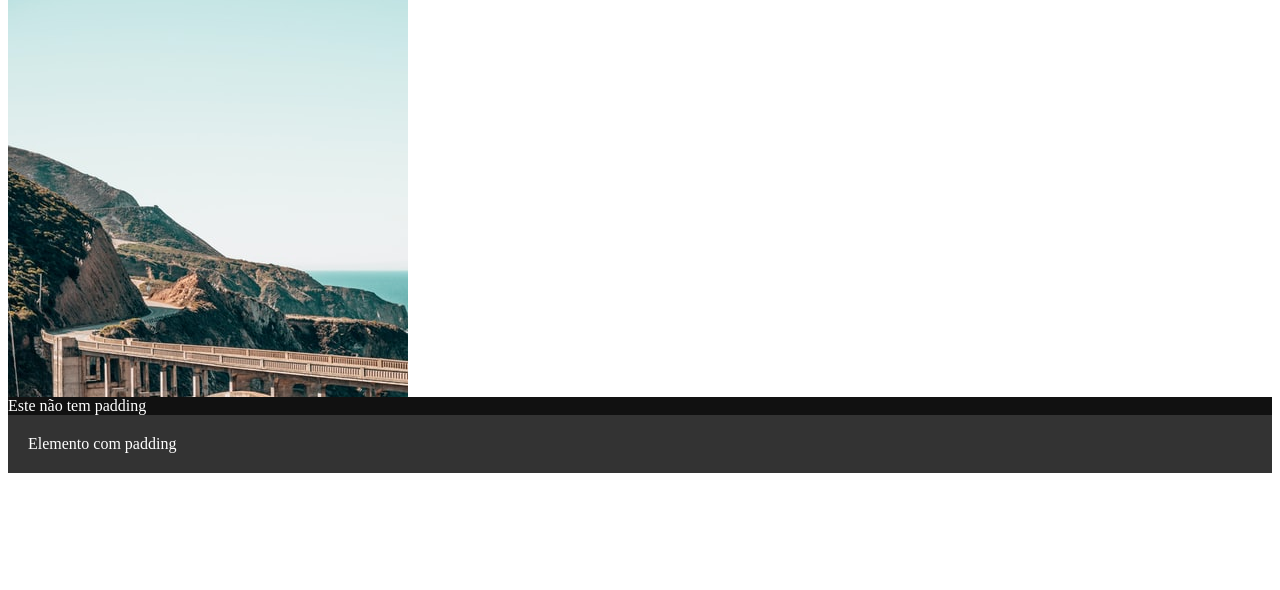
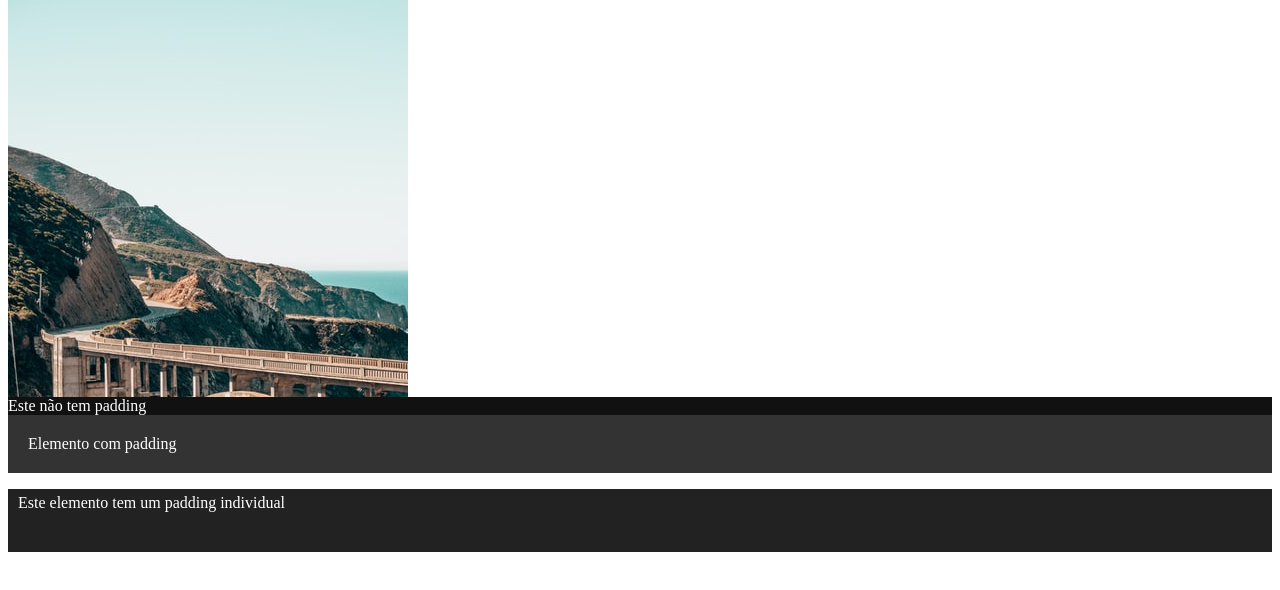
Before and after one commit to gabysenac/13-03-html, a plain HTML site: page index.html in a window 1280 px wide. Shown: the part 1896-2486 px from the top of the page. Drawn offline with Linux system fonts and the light colour scheme.

Commit message:
20 padding individual

```diff
--- a/css/style.css
+++ b/css/style.css
@@ -128,3 +128,16 @@
     background-color: #333;
     padding: 20px;
 }
+
+
+/* 20 padding individual */
+.padding-individual{
+    background-color: #222;
+    color:#fff;
+    /* padding-top: 5px;
+    padding-bottom: 40px;
+    padding-left: 10px;
+    padding-right: 20px;
+    */
+    padding: 5px 20px 40px 10px;
+}
--- a/index.html
+++ b/index.html
@@ -113,5 +113,25 @@
 
     <div class="padding">Elemento com padding</div>
 
+    <!-- 20 padding individual -->
+    <p class="padding-individual">Este elemento tem um padding individual</p>
+
+
+
+
+
+
+
+
+
+
+
+
+
+
+
+
+
+
 </body>
 </html>
```
